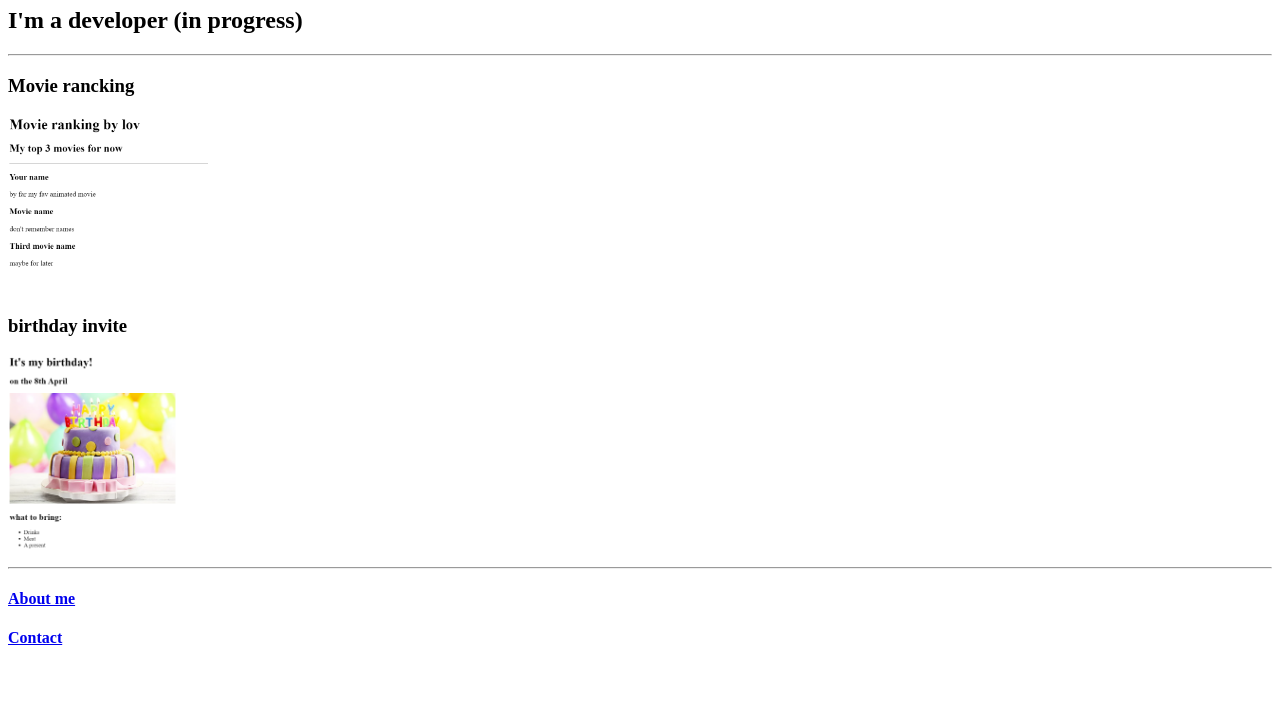
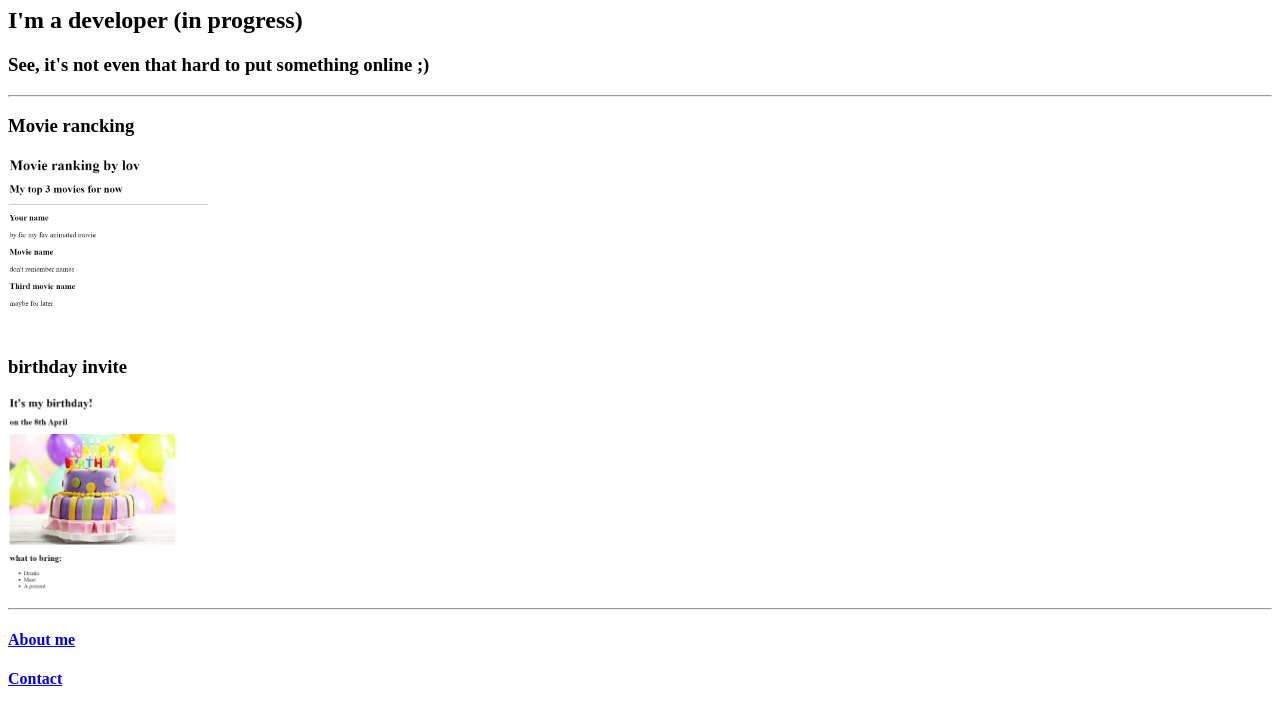
Before and after one commit to lovnkaa/training_portfolio, a plain HTML site: page index.html in a window 1280 px wide. Shown: the part 73-800 px from the top of the page. Drawn offline with Linux system fonts and the light colour scheme.

Commit message:
Update index.html
add lil message

```diff
--- a/index.html
+++ b/index.html
@@ -23,6 +23,7 @@ https://developer.mozilla.org/en-US/docs/Web/HTML/Element/img#attr-height -->
   <body>
     <h1>Hi here is a practice site using only html!</h1>
     <h2>I'm a developer (in progress)</h2>
+    <h3>See, it's not even that hard to put something online ;)</h3>
     <hr />
     <h3>Movie rancking</h3>
     <a href="./public/movie-ranking.html"
```
